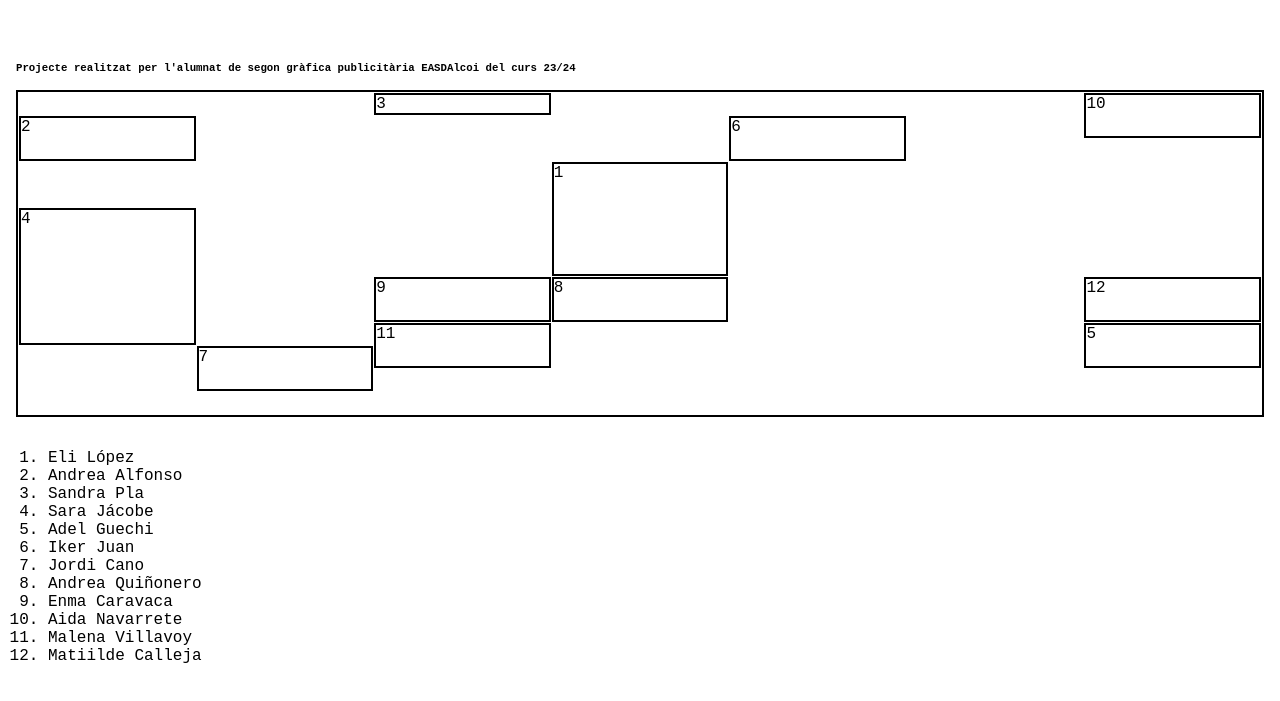
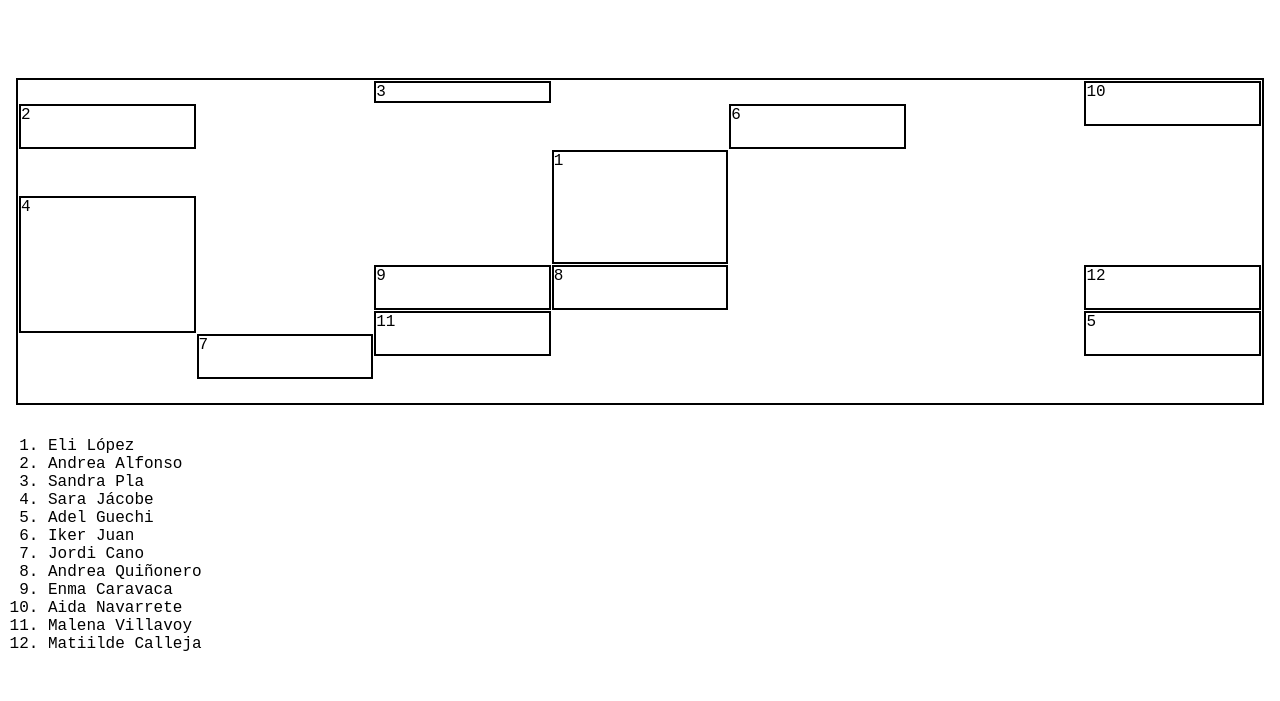
Before and after one commit to arquesm/gp2_classe_grid_2324, a plain HTML site: page index.html in a window 1280 px wide. Shown: the part 135-836 px from the top of the page. Drawn offline with Linux system fonts and the light colour scheme; a web font is replaced by a local one.

Commit message:
Update index.html

```diff
--- a/index.html
+++ b/index.html
@@ -121,7 +121,6 @@
 <body>
     <header>
         <h1>[ /* l a c l a s s e */ ]</h1>
-        <h6>Projecte realitzat per l'alumnat de segon gràfica publicitària EASDAlcoi del curs 23/24</h6>
     </header>
     <div class="wrap">
         <div class="container">
```
